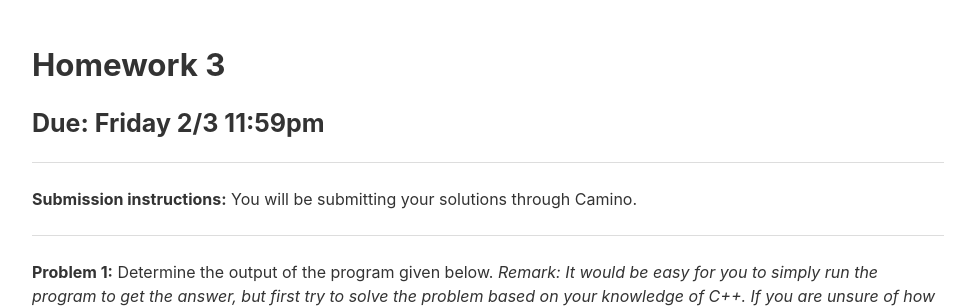
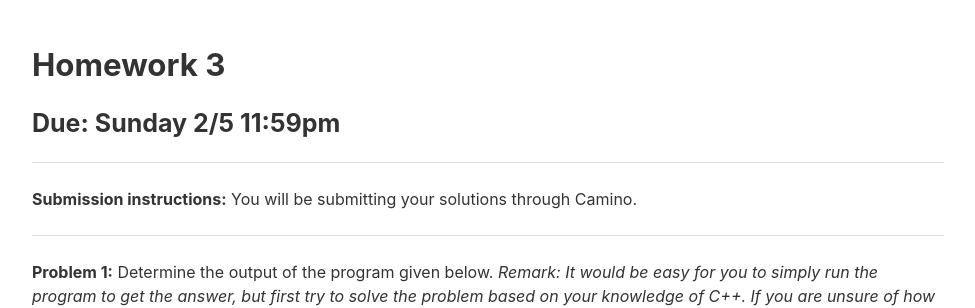
Before and after one commit to jacksonjw12/mbannister.github.io, a Jekyll site: the page built from _teaching/10-w17/Homework/Homework03.md, in a window 1280 px wide and 900 px high. Shown: the top 308 px of the window, without its empty margins (152-1127 px from the left). Built offline with Jekyll 4.4.1, drawn with Linux system fonts in a browser that asks for light colours.

Commit message:
Move due date

```diff
--- a/_teaching/10-w17/Homework/Homework03.md
+++ b/_teaching/10-w17/Homework/Homework03.md
@@ -6,7 +6,7 @@ mathjax: true
 
 # Homework 3
 
-## Due: Friday 2/3 11:59pm
+## Due: Sunday 2/5 11:59pm
 
 ---
 
```
